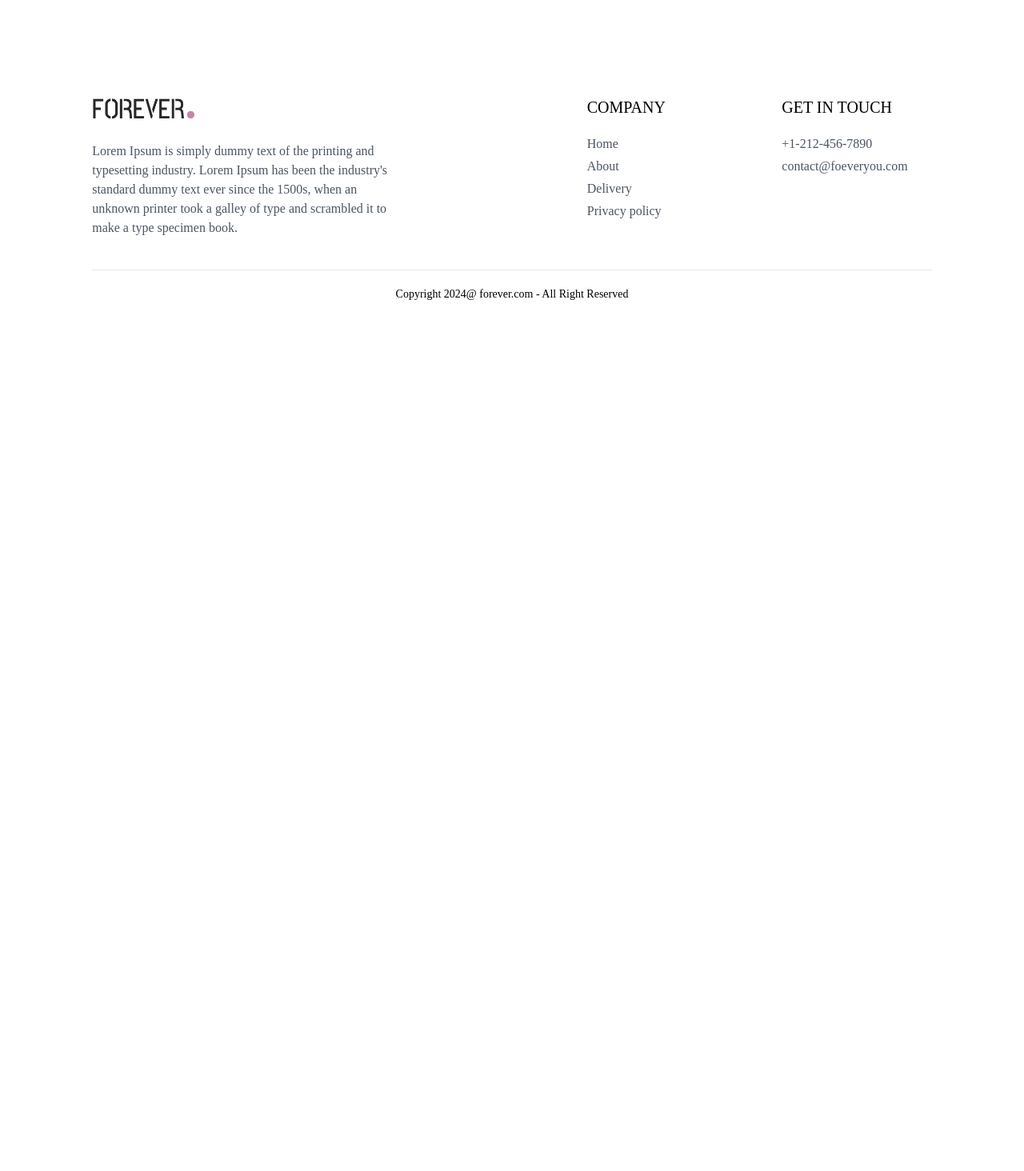
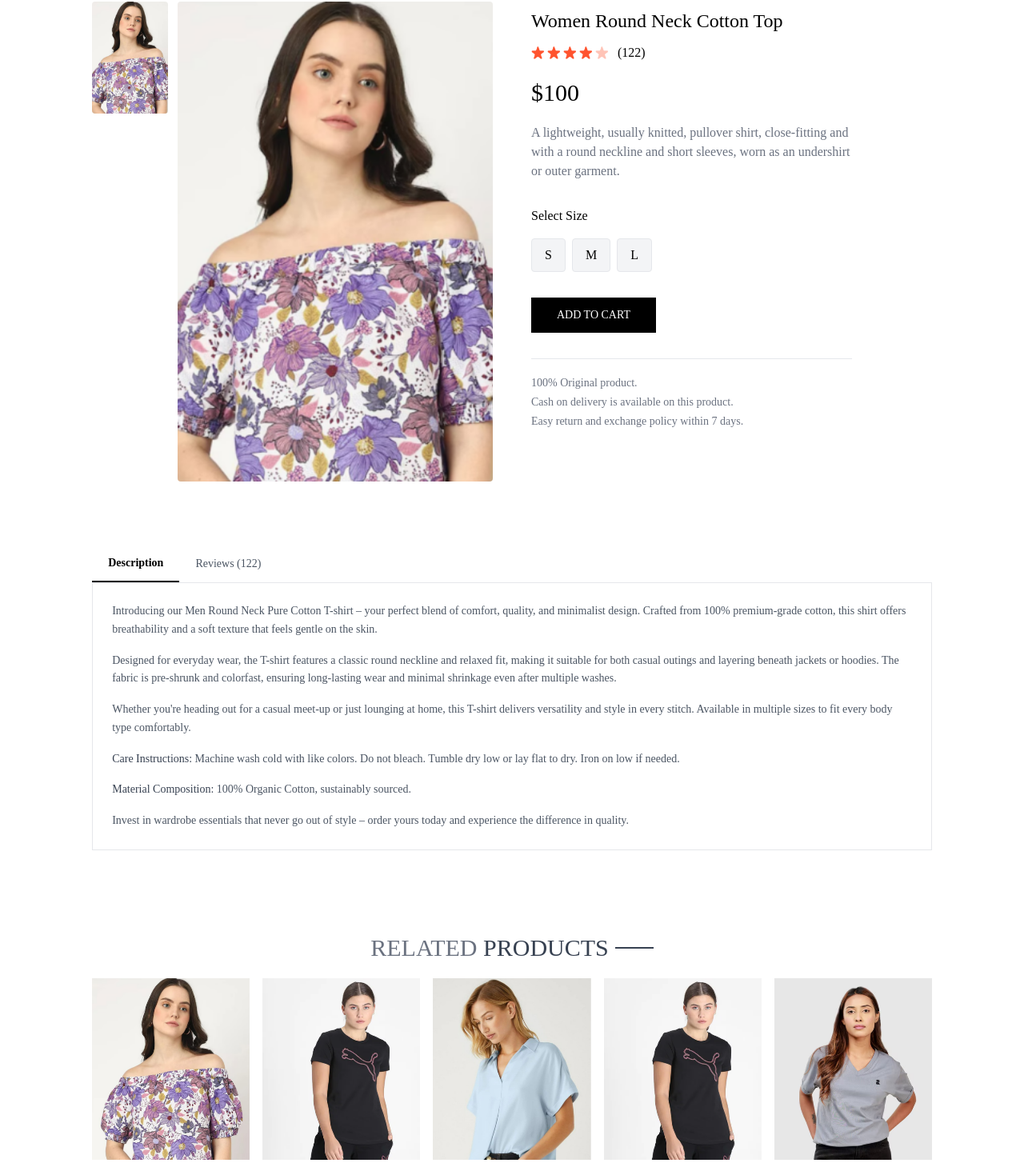
Before and after one commit to caotrinhthinh/ECOMMERCE-APP, a React app in the folder frontend/: page /product/aaaaa in a window 1280 px wide. Shown: the part 121-1585 px from the top of the page at 80% size. Before the commit the page ends 800 px from the top, so only its background shows below. Built offline with nearby package versions, Linux system fonts and the light colour scheme; the HTML template or start-up script is replaced by a standard one.

Commit message:
Add product page

```diff
--- /dev/null
+++ b/frontend/src/components/RelatedProducts.jsx
@@ -0,0 +1,42 @@
+import React, { useContext, useEffect, useState } from "react";
+import { ShopContext } from "../context/ShopContext";
+import Title from "./Title";
+import ProductItem from "./ProductItem";
+
+const RelatedProducts = ({ category, subCategory }) => {
+  const { products } = useContext(ShopContext);
+  const [related, setRelated] = useState([]);
+
+  useEffect(() => {
+    if (products.length > 0) {
+      let productsCopy = products.slice();
+      productsCopy = productsCopy.filter((item) => category === item.category);
+      productsCopy = productsCopy.filter(
+        (item) => subCategory === item.subCategory
+      );
+
+      setRelated(productsCopy.slice(0, 5));
+    }
+  }, [category, products, subCategory]);
+
+  return (
+    <div className="my-24">
+      <div className="text-center text-3xl py-2">
+        <Title text1={"RELATED"} text2={"PRODUCTS"} />
+      </div>
+      <div className="grid grid-cols-2 sm:grid-cols-3 md:grid-cols-4 lg:grid-cols-5 gap-4 justify-center">
+        {related.map((item) => (
+          <ProductItem
+            key={item._id}
+            id={item._id}
+            name={item.name}
+            price={item.price}
+            image={item.image}
+          />
+        ))}
+      </div>
+    </div>
+  );
+};
+
+export default RelatedProducts;
--- a/frontend/src/index.css
+++ b/frontend/src/index.css
@@ -17,6 +17,10 @@ j a.active hr {
   font-style: normal;
 }
 
+::-webkit-scrollbar {
+  display: none;
+}
+
 @media (max-width: 640px) {
   a.active {
     background-color: black;
--- a/frontend/src/pages/Product.jsx
+++ b/frontend/src/pages/Product.jsx
@@ -1,11 +1,159 @@
-import React from 'react'
+import React, { useContext, useEffect, useState } from "react";
+import { useParams } from "react-router-dom";
+import { ShopContext } from "../context/ShopContext";
+import { assets } from "../assets/frontend_assets/assets";
+import RelatedProducts from "../components/RelatedProducts";
 
 const Product = () => {
-  return (
-    <div>
+  const { productId } = useParams();
+  const { products, currency } = useContext(ShopContext);
+  const [productData, setProductData] = useState(false);
+  const [image, setImage] = useState("");
+  const [size, setSize] = useState("");
 
+  const fetchProductData = () => {
+    const item = products.find((item) => item._id === productId);
+    if (item) {
+      setProductData(item);
+      setImage(item.image[0]);
+    }
+  };
+
+  useEffect(() => {
+    fetchProductData();
+  }, [productId]);
+
+  return productData ? (
+    <div className="border-t-2 pt-10 transition-opacity ease-in duration-500 opacity-100">
+      <div className="flex gap-12 sm:gap-12 flex-col sm:flex-row">
+        {/* Product Images */}
+        <div className="flex-1 flex flex-col-reverse gap-3 sm:flex-row">
+          <div className="flex sm:flex-col overflow-x-auto sm:overflow-y-scroll justify-between">
+            {productData.image.map((item, index) => (
+              <img
+                onClick={() => setImage(item)}
+                src={item}
+                key={`${item}-${index}`}
+                className="w-[80px] h-[100px] sm:w-[120px] sm:h-[140px] object-cover mb-2 sm:mb-3 flex-shrink-0 cursor-pointer rounded hover:opacity-80 transition"
+              />
+            ))}
+          </div>
+          <div className="w-full sm:w-[90%] lg:w-full h-[600px]">
+            <img
+              className="w-full h-full object-cover rounded"
+              src={image}
+              alt=""
+            />
+          </div>
+        </div>
+
+        {/* Product Information */}
+        <div className="flex-1">
+          <h1 className="font-medium text-2xl mt-2 mb-3">{productData.name}</h1>
+          <div className="flex items-center gap-1 mt-2">
+            <img src={assets.star_icon} alt="" className="w-4 h-4" />
+            <img src={assets.star_icon} alt="" className="w-4" />
+            <img src={assets.star_icon} alt="" className="w-4" />
+            <img src={assets.star_icon} alt="" className="w-4" />
+            <img src={assets.star_dull_icon} alt="" className="w-4" />
+            <p className="pl-2">(122)</p>
+          </div>
+          <p className="mt-5 text-3xl font-medium">
+            {currency}
+            {productData.price}
+          </p>
+          <p className="mt-5 text-gray-500 md:w-4/5">
+            {productData.description}
+          </p>
+          <div className="flex flex-col gap-4 my-8">
+            <p>Select Size</p>
+            <div className="flex gap-2">
+              {productData.sizes.map((item) => (
+                <button
+                  key={item}
+                  className={`border py-2 px-4 bg-gray-100 hover:bg-gray-200 rounded transition ${
+                    size === item ? "ring-2 ring-black" : ""
+                  }`}
+                  onClick={() => setSize(item)}
+                >
+                  {item}
+                </button>
+              ))}
+            </div>
+          </div>
+          <button className="bg-black text-white px-8 py-3 text-sm active:bg-gray-700">
+            ADD TO CART
+          </button>
+          <hr className="mt-8 sm:w-4/5" />
+          <div className="text-sm text-gray-500 mt-5 flex flex-col gap-1">
+            <p>100% Original product.</p>
+            <p>Cash on delivery is available on this product.</p>
+            <p>Easy return and exchange policy within 7 days.</p>
+          </div>
+        </div>
+      </div>
+
+      {/* Description & Review Section */}
+      <div className="mt-20">
+        {/* Tabs */}
+        <div className="flex border-b">
+          <button className="px-5 py-3 text-sm font-semibold border-b-2 border-black text-black">
+            Description
+          </button>
+          <button className="px-5 py-3 text-sm text-gray-600 hover:text-black transition">
+            Reviews (122)
+          </button>
+        </div>
+
+        {/* Nội dung mô tả sản phẩm */}
+        <div className="flex flex-col gap-4 border border-t-0 px-6 py-6 text-sm text-gray-600 leading-relaxed">
+          <p>
+            Introducing our Men Round Neck Pure Cotton T-shirt – your perfect
+            blend of comfort, quality, and minimalist design. Crafted from 100%
+            premium-grade cotton, this shirt offers breathability and a soft
+            texture that feels gentle on the skin.
+          </p>
+          <p>
+            Designed for everyday wear, the T-shirt features a classic round
+            neckline and relaxed fit, making it suitable for both casual outings
+            and layering beneath jackets or hoodies. The fabric is pre-shrunk
+            and colorfast, ensuring long-lasting wear and minimal shrinkage even
+            after multiple washes.
+          </p>
+          <p>
+            Whether you're heading out for a casual meet-up or just lounging at
+            home, this T-shirt delivers versatility and style in every stitch.
+            Available in multiple sizes to fit every body type comfortably.
+          </p>
+          <p>
+            <span className="font-medium text-gray-700">
+              Care Instructions:
+            </span>{" "}
+            Machine wash cold with like colors. Do not bleach. Tumble dry low or
+            lay flat to dry. Iron on low if needed.
+          </p>
+          <p>
+            <span className="font-medium text-gray-700">
+              Material Composition:
+            </span>{" "}
+            100% Organic Cotton, sustainably sourced.
+          </p>
+          <p>
+            Invest in wardrobe essentials that never go out of style – order
+            yours today and experience the difference in quality.
+          </p>
+        </div>
+      </div>
+
+      {/* display related products */}
+      <RelatedProducts
+        category={productData.category}
+        subCategory={productData.subCategory}
+      />
     </div>
-  )
-}
+  ) : (
+    <div className="opacity-0">Loading product...</div>
+  );
+};
 
-export default Product
+export default Product;
```
Also changed, not shown: frontend/src/components/Navbar.jsx (+6 -1 lines).
